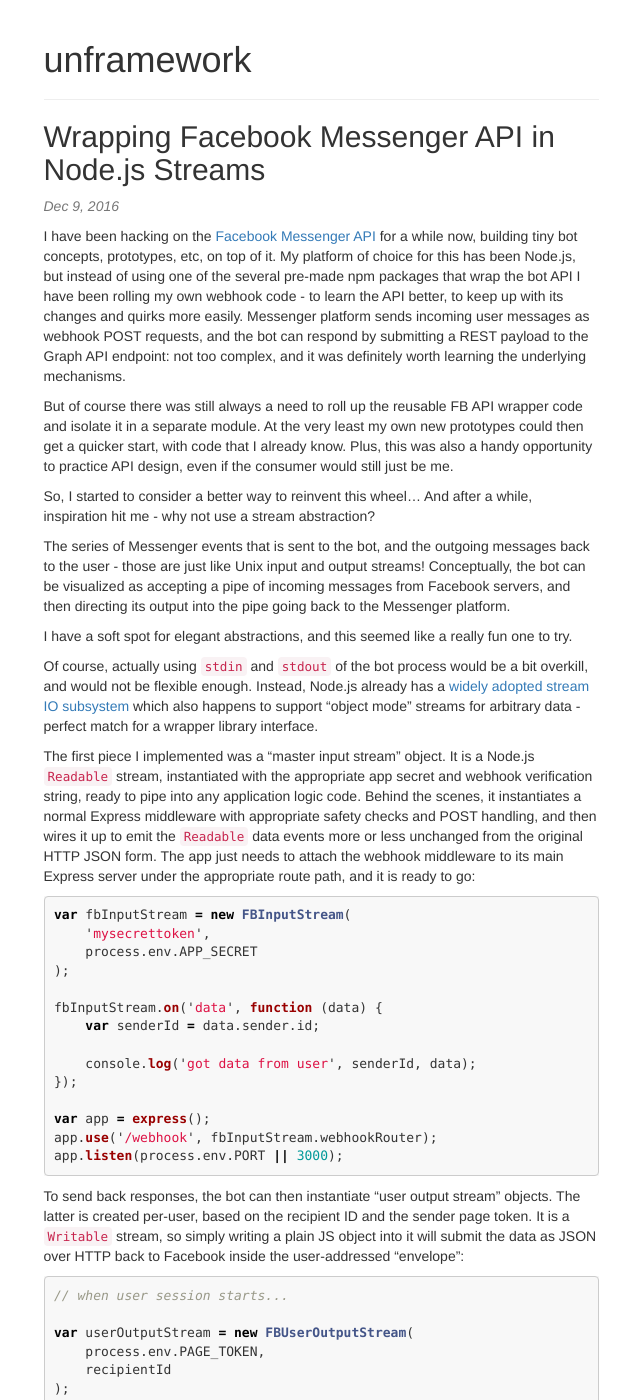
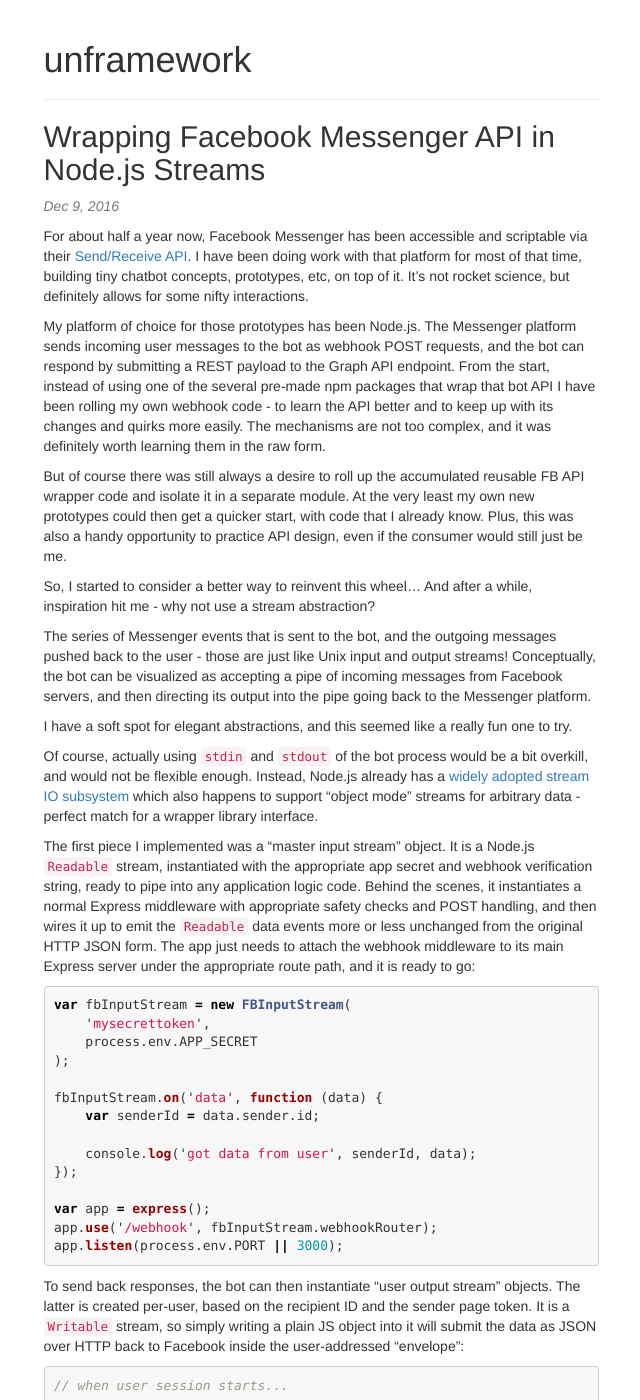
Before and after one commit to unframework/unframework-website, a Jekyll site: the page built from wrapping-facebook-messenger-stream-api.md, in a window 1280 px wide and 1400 px high. Shown: the whole window, without its empty margins (319-959 px from the left). Built offline with Jekyll 4.4.1, drawn with Linux system fonts in a browser that asks for light colours; some of the changed text lies outside the part shown.

Commit message:
Tweak Messenger streams post copy

````diff
--- a/wrapping-facebook-messenger-stream-api.md
+++ b/wrapping-facebook-messenger-stream-api.md
@@ -4,13 +4,15 @@
 date: 2016-12-09
 ---
 
-I have been hacking on the [Facebook Messenger API](https://developers.facebook.com/docs/messenger-platform) for a while now, building tiny bot concepts, prototypes, etc, on top of it. My platform of choice for this has been Node.js, but instead of using one of the several pre-made npm packages that wrap the bot API I have been rolling my own webhook code - to learn the API better, to keep up with its changes and quirks more easily. Messenger platform sends incoming user messages as webhook POST requests, and the bot can respond by submitting a REST payload to the Graph API endpoint: not too complex, and it was definitely worth learning the underlying mechanisms.
+For about half a year now, Facebook Messenger has been accessible and scriptable via their [Send/Receive API](https://developers.facebook.com/docs/messenger-platform). I have been doing work with that platform for most of that time, building tiny chatbot concepts, prototypes, etc, on top of it. It's not rocket science, but definitely allows for some nifty interactions.
 
-But of course there was still always a need to roll up the reusable FB API wrapper code and isolate it in a separate module. At the very least my own new prototypes could then get a quicker start, with code that I already know. Plus, this was also a handy opportunity to practice API design, even if the consumer would still just be me.
+My platform of choice for those prototypes has been Node.js. The Messenger platform sends incoming user messages to the bot as webhook POST requests, and the bot can respond by submitting a REST payload to the Graph API endpoint. From the start, instead of using one of the several pre-made npm packages that wrap that bot API I have been rolling my own webhook code - to learn the API better and to keep up with its changes and quirks more easily. The mechanisms are not too complex, and it was definitely worth learning them in the raw form.
+
+But of course there was still always a desire to roll up the accumulated reusable FB API wrapper code and isolate it in a separate module. At the very least my own new prototypes could then get a quicker start, with code that I already know. Plus, this was also a handy opportunity to practice API design, even if the consumer would still just be me.
 
 So, I started to consider a better way to reinvent this wheel... And after a while, inspiration hit me - why not use a stream abstraction?
 
-The series of Messenger events that is sent to the bot, and the outgoing messages back to the user - those are just like Unix input and output streams! Conceptually, the bot can be visualized as accepting a pipe of incoming messages from Facebook servers, and then directing its output into the pipe going back to the Messenger platform.
+The series of Messenger events that is sent to the bot, and the outgoing messages pushed back to the user - those are just like Unix input and output streams! Conceptually, the bot can be visualized as accepting a pipe of incoming messages from Facebook servers, and then directing its output into the pipe going back to the Messenger platform.
 
 I have a soft spot for elegant abstractions, and this seemed like a really fun one to try.
 
@@ -48,7 +50,7 @@
 userOutputStream.write({ text: 'Hi there!' });
 ```
 
-And that's kind of it. I did not add code to parse/construct actual FB data contents: that may really vary per project anyway, and should then just be a separate module too.
+And that's kind of it. I did not add code to parse/construct actual FB data contents: the needs may really vary per project anyway, so I'd rather have this functionality in a separate module.
 
 Using this stream-oriented abstraction helps organize the code better and makes the bot logic core easier to reason about.
 
````
